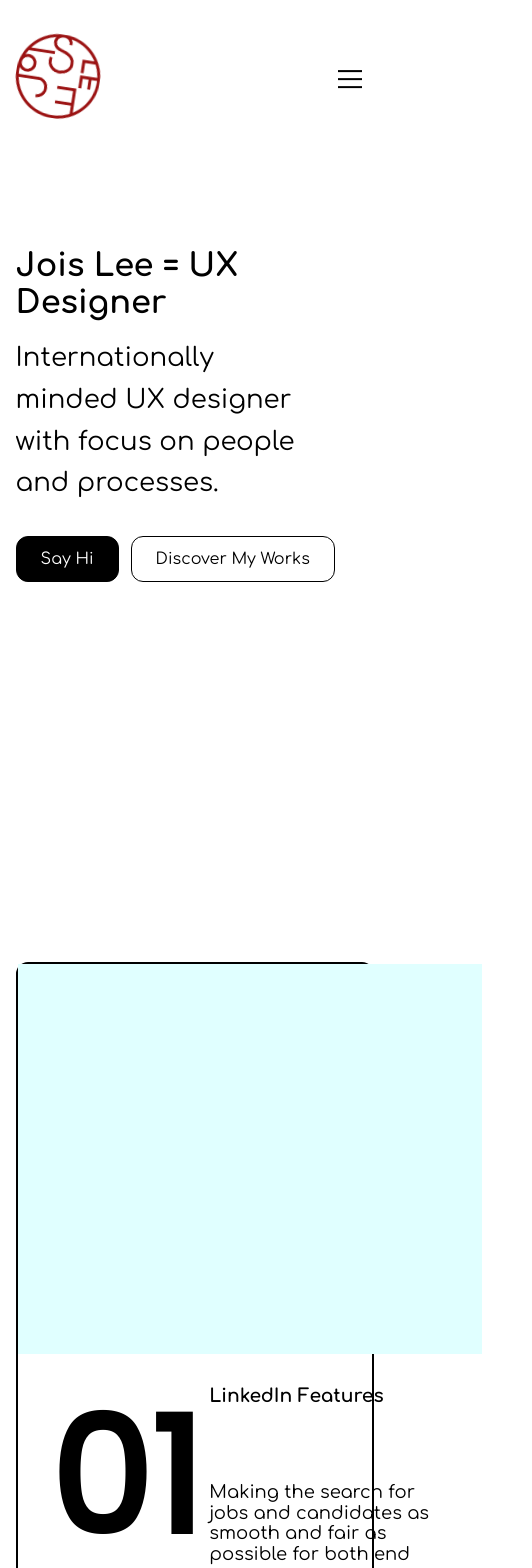
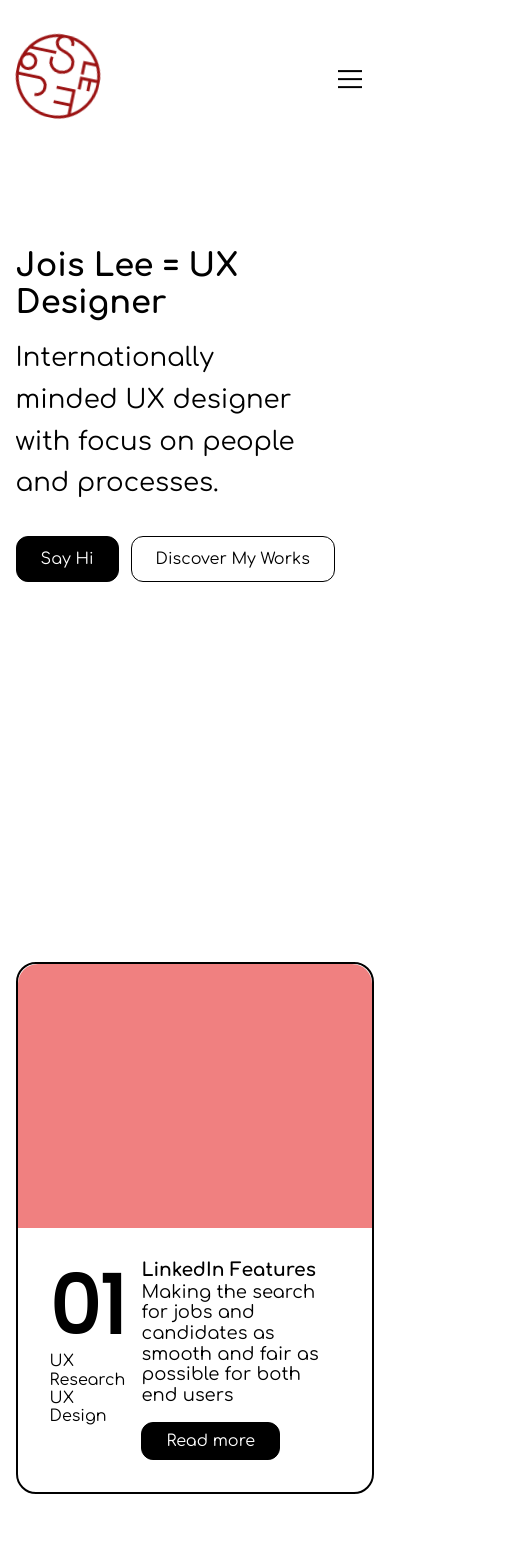
Before and after one commit to pashapear/jois-lee, a Next.js app: page / in a window 390 px wide. Shown: the top 1568 px of the page, 532 px wide, since content can reach past the window. Built offline with nearby package versions, Linux system fonts and the light colour scheme.

Commit message:
style updates

```diff
--- a/components/ProjectCards.js
+++ b/components/ProjectCards.js
@@ -44,18 +44,20 @@ const CardWrapper = styled.div`
 	display: grid;
 	grid-template-rows: 1fr 1fr;
 	border: 2px solid black;
-	border-radius: var(--radius);
+	border-radius: var(--radius-l);
 `;
 const CardImage = styled.div`
-	background-color: lightcyan;
+	background-color: lightcoral;
+	border-radius: var(--radius-l) var(--radius-l) 0 0;
 `;
 const CardContent = styled.div`
 	padding: 2rem;
 	display: grid;
-	gap: 0.5rem;
+	column-gap: 1rem;
+	justify-content: center;
 	grid-template-columns: ${({ isMobile }) =>
 		isMobile ? "1fr 3fr" : "1fr 4fr 1fr"};
-	grid-template-rows: repeat(3, 1fr);
+	grid-template-rows: repeat(3, auto);
 	grid-template-areas: ${({ isMobile }) => {
 		if (isMobile) {
 			return `"index title"
@@ -86,7 +88,7 @@ const CardDescription = styled.p`
 `;
 const CardIndex = styled.h1`
 	grid-area: index;
-	font-size: 10rem;
+	font-size: ${({ isMobile }) => (isMobile ? "5rem" : "10rem")};
 	font-family: "Poppins", sans-serif;
 `;
 const CardButtons = styled.div`
@@ -109,10 +111,10 @@ const Card = ({ id, name, bullets, description }) => {
 					))}
 				</CardBullets>
 				<CardDescription>{description}</CardDescription>
-				<CardIndex>0{id}</CardIndex>
+				<CardIndex isMobile={isMobile}>0{id}</CardIndex>
 				<CardButtons>
 					<BlackButton>Read more</BlackButton>
-					<ClearButton>Download full case study</ClearButton>
+					{!isMobile && <ClearButton>Download full case study</ClearButton>}
 				</CardButtons>
 			</CardContent>
 		</CardWrapper>
--- a/pages/_app.js
+++ b/pages/_app.js
@@ -28,14 +28,14 @@ const GlobalStyle = createGlobalStyle`
   button {
 	/* font-family: 'Poppins', sans-serif; */
 	font-size: 1rem;
-	:hover {
+	/* :hover {
 		transform: scale(0.975);
-	}
+	} */
 
-	:active {
+	/* :active {
 		transform: scale(0.95);
 	}
-	transition: transform 100ms;
+	transition: transform 100ms; */
   }
   p, h1, h2, h3, h4, h5, h6 {
 	  margin: 0;
```
